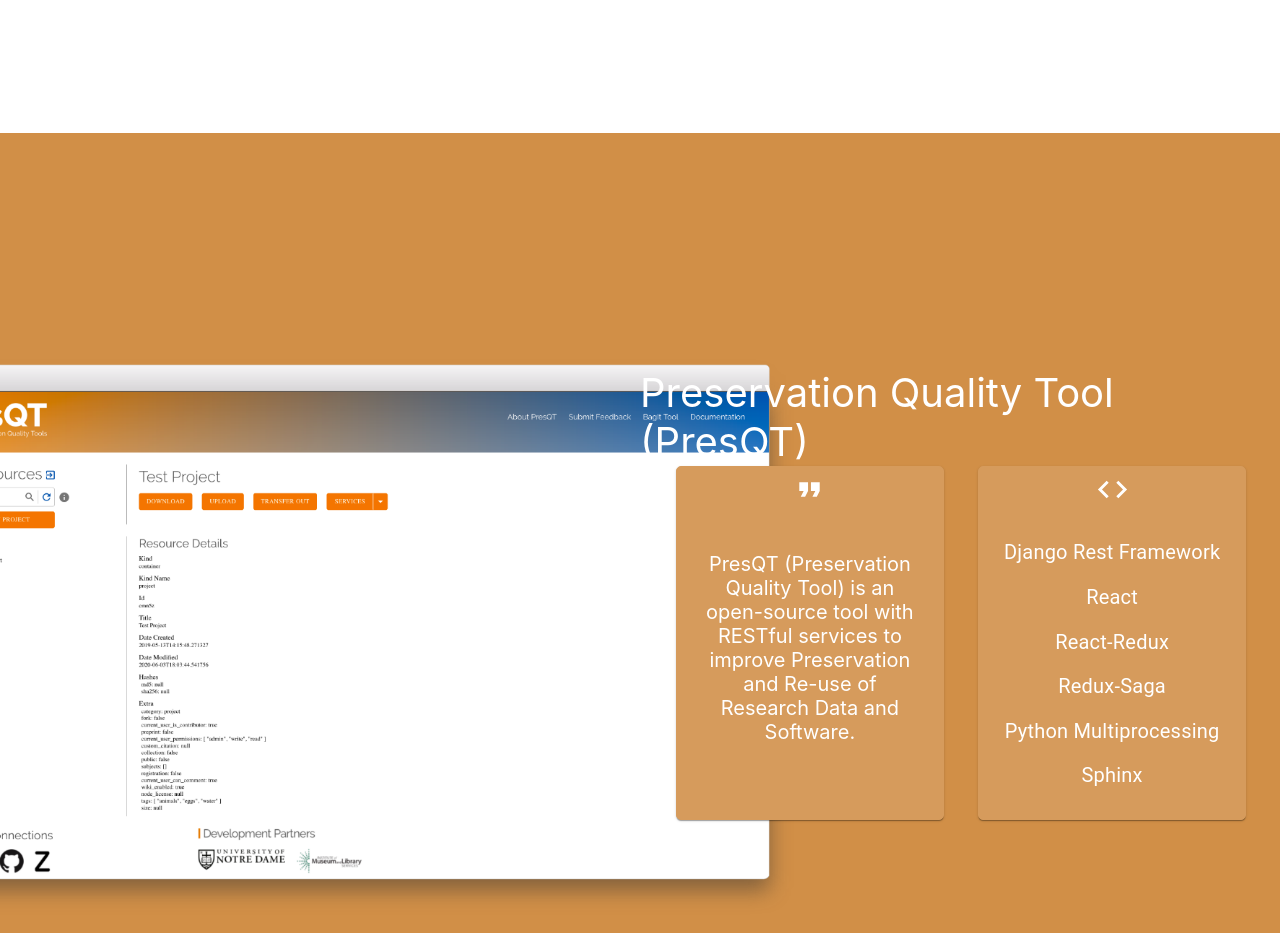
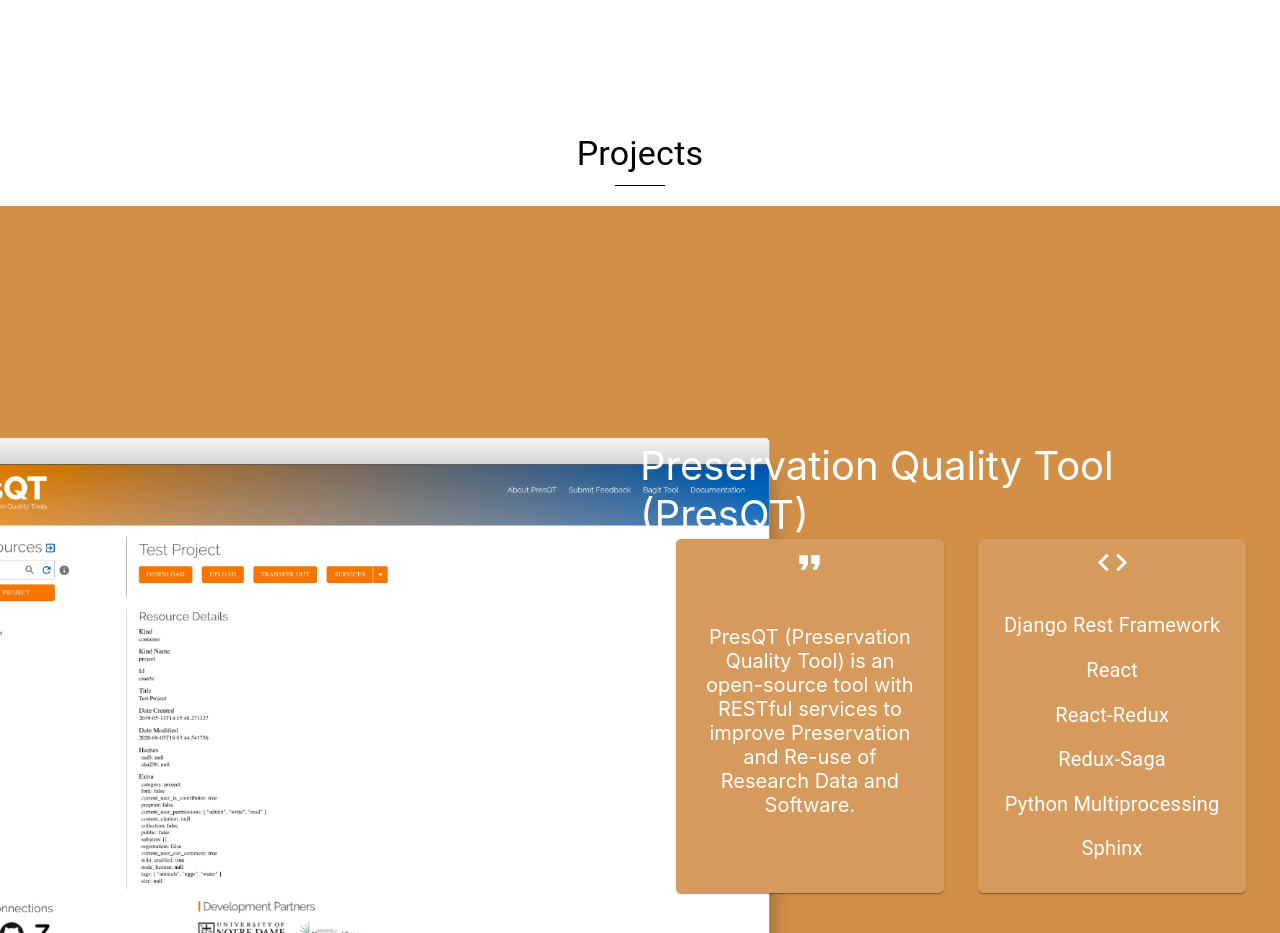
Before and after one commit to brettmfox33/Portfolio, a React (Create React App) app: page / in a window 1280 px wide. Shown: the part 1500-2433 px from the top of the page. Built offline with nearby package versions, Linux system fonts and the light colour scheme.

Commit message:
Added Project header

```diff
--- a/src/components/projects/Projects.js
+++ b/src/components/projects/Projects.js
@@ -6,6 +6,8 @@
 import PresqtProject from "./PresqtProject";
 import BlancoProject from "./BlancoProject";
 import SRPeruProject from "./SRPeruProject";
+import Typography from "@material-ui/core/Typography";
+import Divider from "@material-ui/core/Divider";
 
 const useStyles = makeStyles({
   GridContainer: {},
@@ -13,7 +15,13 @@
     height: 500,
     width: "100%",
     border: `1px solid ${colors.main}`
-  }
+  },
+  divider: {
+    width: 50,
+    backgroundColor: "black",
+    marginTop: 10,
+    marginBottom: 20
+  },
 });
 
 export default function Projects() {
@@ -27,6 +35,10 @@
       alignItems="center"
       className={classes.GridContainer}
     >
+      <Typography className={classes.typography} variant="h4">
+        Projects
+      </Typography>
+      <Divider className={classes.divider} variant="middle" />
       <PresqtProject />
       <BlancoProject />
       <SRPeruProject />
```
